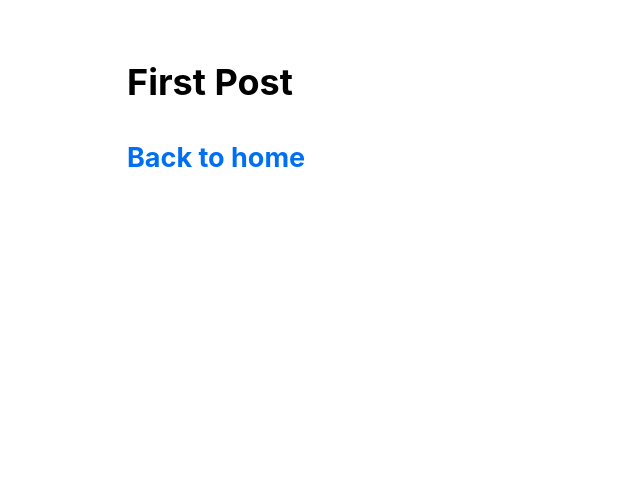
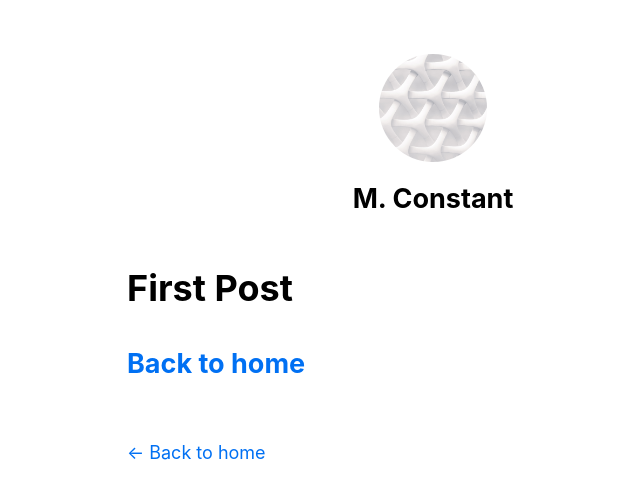
Before and after one commit to cabbachew/nextjs-blog, a Next.js app: page /posts/first-post in a window 1280 px wide. Shown: the top 498 px of the page, without its empty margins (207-847 px from the left). Built offline with nearby package versions, Linux system fonts and the light colour scheme.

Commit message:
update layout with metadata, profile image, and conditional rendering

```diff
--- a/components/layout.js
+++ b/components/layout.js
@@ -1,5 +1,69 @@
+import Head from 'next/head';
+import Image from 'next/image';
 import styles from './layout.module.css';
+import utilStyles from '../styles/utils.module.css';
+import Link from 'next/link';
 
-export default function Layout({ children }) {
-  return <div className={styles.container}>{children}</div>;
+const name = 'M. Constant';
+export const siteTitle = 'Next.js Sample Website';
+
+export default function Layout({ children, home }) {
+  return (
+    <div className={styles.container}>
+      <Head>
+        <link rel="icon" href="/favicon.ico" />
+        <meta
+          name="description"
+          content="Learn how to build a personal website using Next.js"
+        />
+        <meta
+          property="og:image"
+          content={`https://og-image.vercel.app/${encodeURI(
+            siteTitle,
+          )}.png?theme=light&md=0&fontSize=75px&images=https%3A%2F%2Fassets.vercel.com%2Fimage%2Fupload%2Ffront%2Fassets%2Fdesign%2Fnextjs-black-logo.svg`}
+        />
+        <meta name="og:title" content={siteTitle} />
+        <meta name="twitter:card" content="summary_large_image" />
+      </Head>
+      <header className={styles.header}>
+        {home ? (
+          <>
+            <Image
+              priority
+              src="/images/profile.jpg"
+              className={utilStyles.borderCircle}
+              height={144}
+              width={144}
+              alt=""
+            />
+            <h1 className={utilStyles.heading2Xl}>{name}</h1>
+          </>
+        ) : (
+          <>
+            <Link href="/">
+              <Image
+                priority
+                src="/images/profile.jpg"
+                className={utilStyles.borderCircle}
+                height={108}
+                width={108}
+                alt=""
+              />
+            </Link>
+            <h2 className={utilStyles.headingLg}>
+              <Link href="/" className={utilStyles.colorInherit}>
+                {name}
+              </Link>
+            </h2>
+          </>
+        )}
+      </header>
+      <main>{children}</main>
+      {!home && (
+        <div className={styles.backToHome}>
+          <Link href="/">← Back to home</Link>
+        </div>
+      )}
+    </div>
+  );
 }
```
